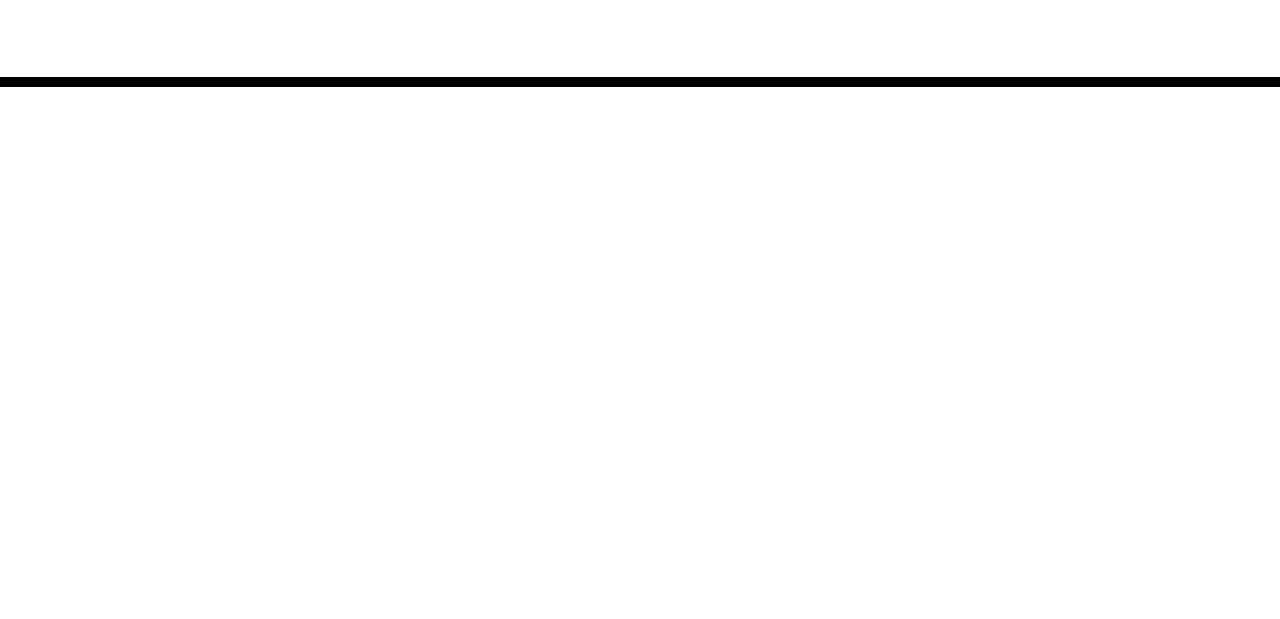
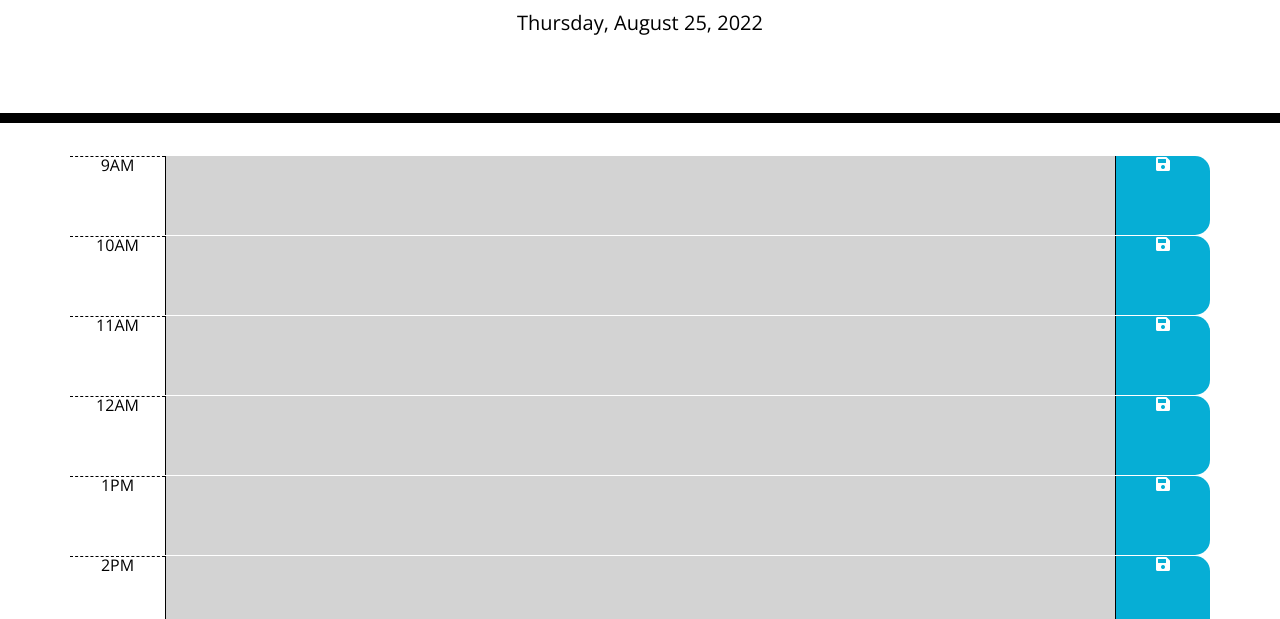
Before and after one commit to cindyung56/work-day-scheduler, a plain HTML site: page index.html in a window 1280 px wide. Shown: the part 181-800 px from the top of the page. Drawn offline with nearby package versions, Linux system fonts and the light colour scheme.

Commit message:
added timeblocks

```diff
--- a/index.html
+++ b/index.html
@@ -34,5 +34,6 @@
 
     <script src="https://cdnjs.cloudflare.com/ajax/libs/jquery/3.2.1/jquery.min.js"></script>
     <script src="https://cdnjs.cloudflare.com/ajax/libs/moment.js/2.24.0/moment.min.js"></script>
+    <script src="./script.js"></script>
   </body>
 </html>
--- /dev/null
+++ b/script.js
@@ -0,0 +1,104 @@
+var timeblockContainer = $(".container");
+var currentDay = $("#currentDay");
+
+var currentTime = moment().format("hh:mm:ss");
+// console.log(currentTime);
+
+var eventsArray;
+
+// initialize page on load/refresh
+function init(){
+    currentDay.text(moment().format("dddd, MMMM D, YYYY"));
+    eventStorage();
+    // console.log(eventsArray);
+    createTimeblocks();
+}
+
+// get events from localStorage, if there are no events then just initialize the array
+function eventStorage(){
+    eventsArray = JSON.parse(localStorage.getItem("events"));
+    if (eventsArray === null){
+        eventsArray = [];
+        localStorage.setItem("events", JSON.stringify(eventsArray));
+    }
+}
+
+
+// create the timeblocks with timestamps
+function createTimeblocks(){
+    var time = 9;
+    var APM = "AM";
+    for (var i = 0; i < 9; i++){
+        var hourRow = $("<div>");
+        hourRow.attr("class", "row time-block");
+
+        var hourBlock = $("<div>");
+        hourBlock.attr("class", "hour col-1");
+        hourBlock.text(time + APM);
+
+        var eventBlock = $("<textarea>");
+        eventBlock.attr("class", "past col-10");
+
+        var saveBlock = $("<div>");
+        saveBlock.attr("class", "col-1 saveBtn");
+        saveBlock.append('<i class="fa fa-save"></i>');
+
+        hourRow.append(hourBlock);
+        hourRow.append(eventBlock);
+        hourRow.append(saveBlock);
+
+        timeblockContainer.append(hourRow);
+
+        if (time === 12){
+            time = 1;
+            APM = "PM";
+        } else{
+            time++;
+        }
+
+    }
+}
+
+
+
+
+
+timeblockContainer.on("click", function(event){
+    event.stopPropagation();
+    var element = event.target;
+
+    if (element.matches("i")){
+        console.log("Save button pressed");
+        var currentTimeBlock = $(element).parent().parent()[0];
+        var childrenObject = $(currentTimeBlock).children();
+
+        var objectTime = $(childrenObject[0]).text();
+        var objectEvent = $(childrenObject[1]).val();
+        eventsArray.push({time: objectTime, event: objectEvent});
+        localStorage.setItem("events", JSON.stringify(eventsArray));
+    }
+})
+
+
+
+
+
+
+
+
+
+
+
+
+
+
+
+
+
+
+
+
+
+
+
+init();
--- a/style.css
+++ b/style.css
@@ -44,17 +44,17 @@ textarea {
 
 .past {
   background-color: #d3d3d3;
-  color: white;
+  color: black;
 }
 
 .present {
   background-color: #ff6961;
-  color: white;
+  color: black;
 }
 
 .future {
   background-color: #77dd77;
-  color: white;
+  color: black;
 }
 
 .saveBtn {
```
